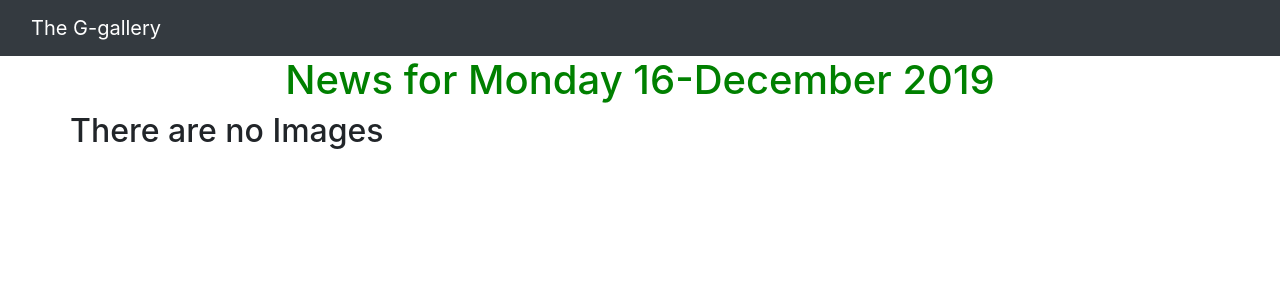
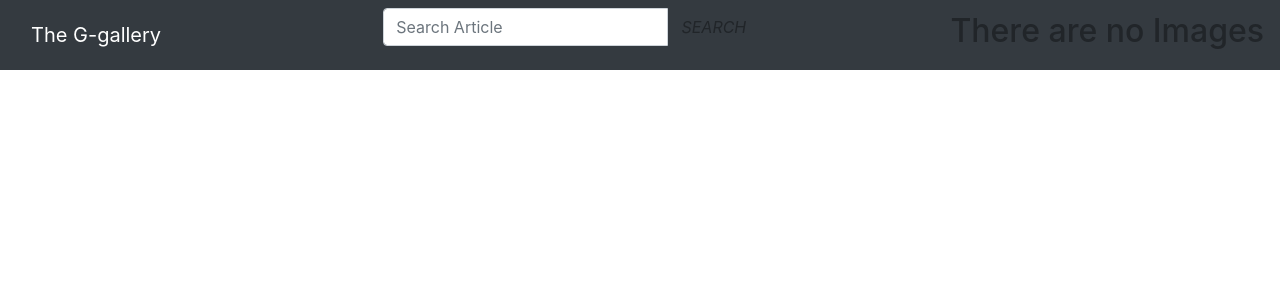
Before and after one commit to adriankiprono/Gallery-project, a Django app: page /image/today/ in a window 1280 px wide. Shown: the top 300 px of the page. Run offline with Django 3.2, Linux system fonts and the light colour scheme; some libraries are stand-ins or nearby versions.

Commit message:
add search form

```diff
--- a/image/models.py
+++ b/image/models.py
@@ -45,6 +45,11 @@
     def days_image(cls,date):
         images = cls.objects.filter(pub_date__date = date)
         return images
+    def search_image(cls,categorys):
+        images = cls.objects.filter(category__name = categorys)
+
+        return images
+
 
     @classmethod
     def filter_by_location(cls,location):
--- a/image/templates/navbar.html
+++ b/image/templates/navbar.html
@@ -11,6 +11,21 @@
             <div class="navbar-header">
                 <a class="navbar-brand" href="{% url 'imageToday' %}">The G-gallery</a>
             </div>
+             <!-- Adding a search form  -->
+      <div class="col-sm-4 col-md-4 navbar-right">
+
+            <form class="navbar-form" role="search" action="{% url 'search_results' %}">
+
+              <div class="input-group">
+                <input type="text" class="form-control" placeholder="Search Article" name="article">
+                <div class="input-group-btn">
+                  <button class="btn btn-default" type="submit"><i class="glyphicon glyphicon-search">SEARCH</i></button>
+                </div>
+              </div>
+
+            </form>
+          </div>
+          <!-- search form end -
 
         </div>
     </nav>
--- a/image/urls.py
+++ b/image/urls.py
@@ -6,6 +6,7 @@
 urlpatterns=[
     url(r'^$',views.welcome,name = 'welcome'),
     url('^today/$',views.image_today,name='imageToday'),
+    url(r'^search/', views.search_results, name='search_results'),
     url(r'^archives/(\d{4}-\d{2}-\d{2})/$',views.past_days_news,name = 'pastImages'),
 
 ]
--- a/image/views.py
+++ b/image/views.py
@@ -11,7 +11,6 @@
     date = dt.date.today()
     images=Image.todays_image()
     return render(request, 'all-image/today-image.html', {"date": date,"images":images})
-
 
 
 def convert_dates(dates):
@@ -61,3 +60,15 @@
 
     images = Image.days_image(date)
     return render(request, 'all-image/past-image.html', {"date": date,"images":images})
+def search_results(request):
+
+    if 'images' in request.GET and request.GET["image"]:
+        search_term = request.GET.get("image")
+        searched_articles = Article.search_by_title(search_term)
+        message = f"{search_term}"
+
+        return render(request, 'all-image/search.html',{"message":message,"image": searched_images})
+
+    else:
+        message = "You haven't searched for any term"
+        return render(request, 'all-image/search.html',{"message":message})
```
